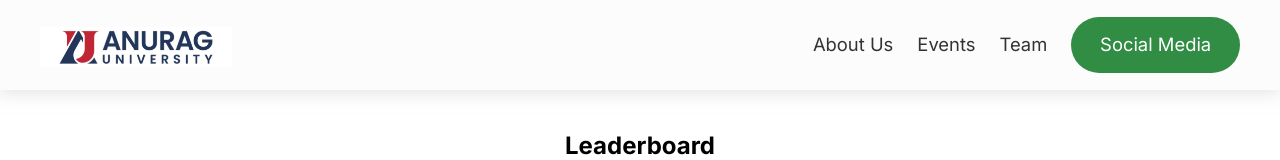
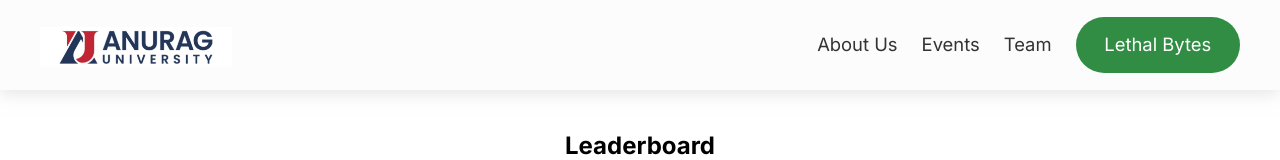
Before and after one commit to NangunooriAbhinav/gfg-main, a Next.js app: page /leaderboard in a window 1280 px wide. Shown: the top 160 px of the page. Built offline with nearby package versions, Linux system fonts and the light colour scheme; no server answers.

Commit message:
sorting lol

```diff
--- a/app/components/header.tsx
+++ b/app/components/header.tsx
@@ -1,7 +1,4 @@
-
 export default function Header() {
-
-
   return (
     <nav id="navbar-wrap" className="">
       <div id="navbar">
@@ -20,10 +17,9 @@ export default function Header() {
           <a href="#top-loc">About Us</a>
           <a href="#events-loc">Events</a>
           <a href="#team-loc">Team</a>
-          <a href="#social-media-loc">Social Media</a>
+          <a href="/quiz">Lethal Bytes</a>
         </div>
       </div>
     </nav>
-
   );
 }
--- a/app/components/quizcomponents/ScorePage.tsx
+++ b/app/components/quizcomponents/ScorePage.tsx
@@ -50,7 +50,7 @@ const ScorePage = ({
           </div>
         </section>
         <button
-          className="hover:bg-btnHover h-14 w-full rounded-xl bg-purple py-2 text-[18px] font-medium text-white transition-all duration-200 ease-in-out sm:h-[92px] sm:rounded-3xl sm:text-[28px] xl:w-[564px]"
+          className="hover:bg-primary-100 h-14 w-full rounded-xl bg-primary-50 py-2 text-[18px] font-medium text-white transition-all duration-200 ease-in-out sm:h-[92px] sm:rounded-3xl sm:text-[28px] xl:w-[564px]"
           onClick={() => (window.location.href = "/leaderboard")}
         >
           Show LeaderBoard
--- a/app/leaderboard/page.tsx
+++ b/app/leaderboard/page.tsx
@@ -21,7 +21,10 @@ const Leaderboard = () => {
           window.localStorage.getItem("token") || ""
         );
         console.log(res.data);
-        setLeaderboard(res.data.data);
+        const sortedLeaderboard = res.data.data.sort(
+          (a: UserScore, b: UserScore) => b.score - a.score
+        );
+        setLeaderboard(sortedLeaderboard);
       } catch (error) {
         console.error("Failed to fetch leaderboard:", error);
       }
```
